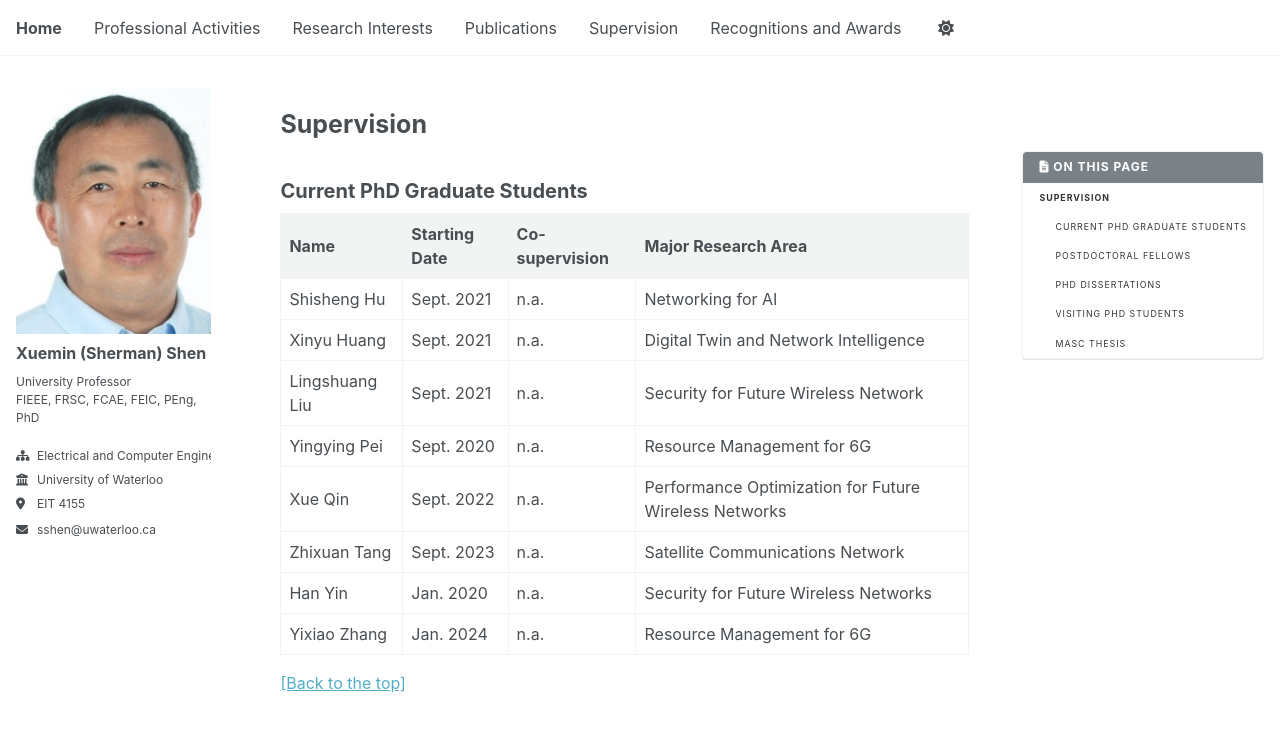
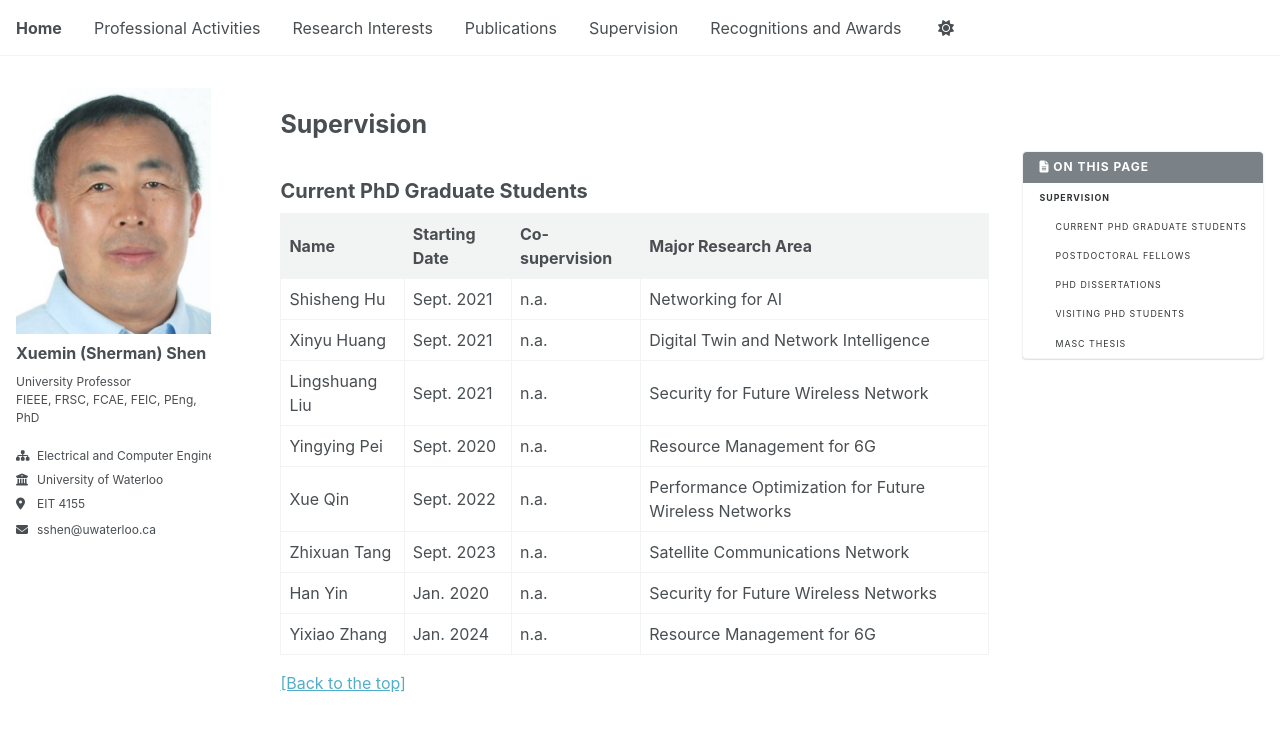
Before and after one commit to m64he/sshen, a Jekyll site: the page built from _pages/supervision.md, in a window 1280 px wide. Shown: the top 737 px of the page. Built offline with Jekyll 4.4.1, drawn with Linux system fonts in a browser that asks for light colours; a script that is not in the unit is left out.

Commit message:
Update _tables.scss

```diff
--- a/_sass/layout/_tables.scss
+++ b/_sass/layout/_tables.scss
@@ -4,7 +4,7 @@
 
 table {
   margin-bottom: 1em;
-  width: 70%;
+  width: 72%;
   font-family: $global-font-family;
   font-size: $type-size-5;
   border-collapse: collapse;
```
